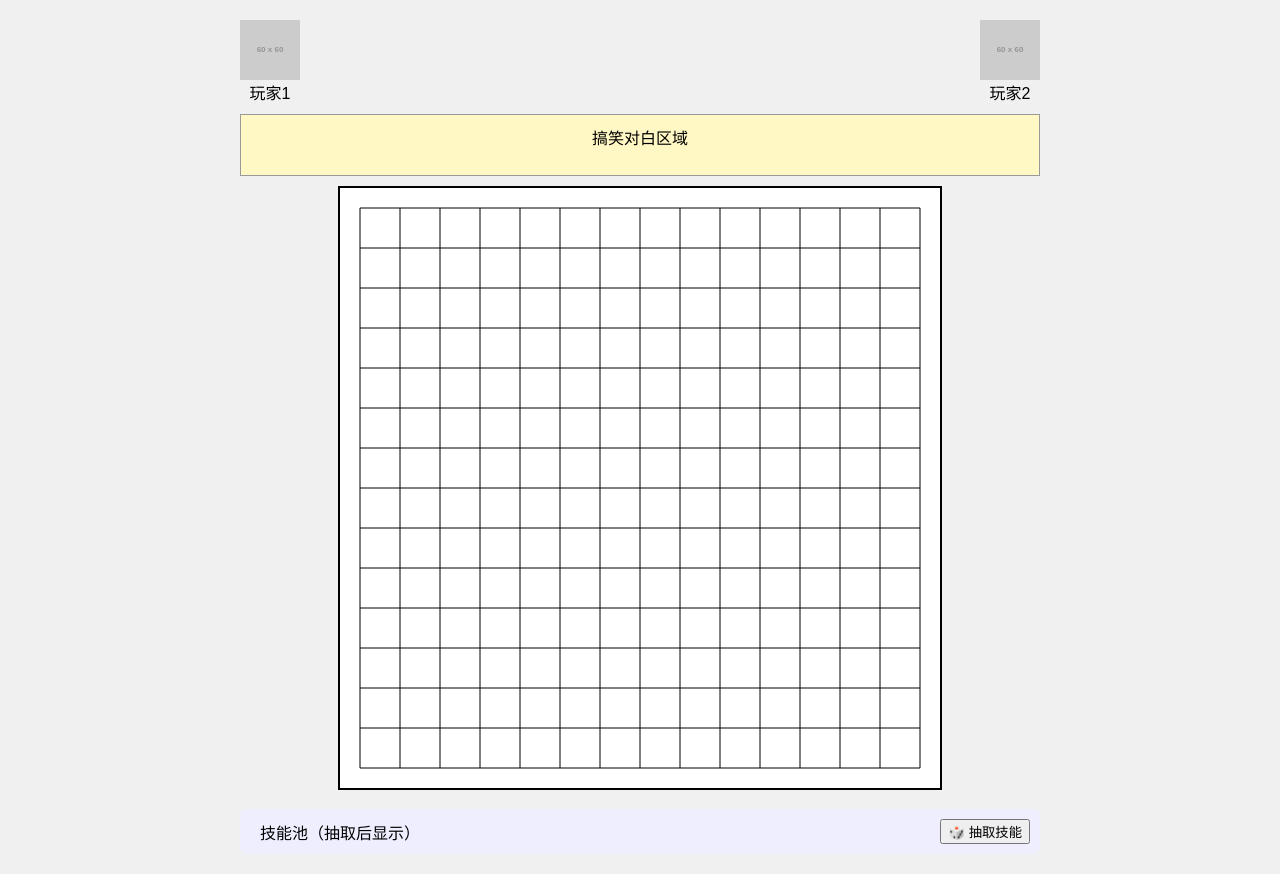
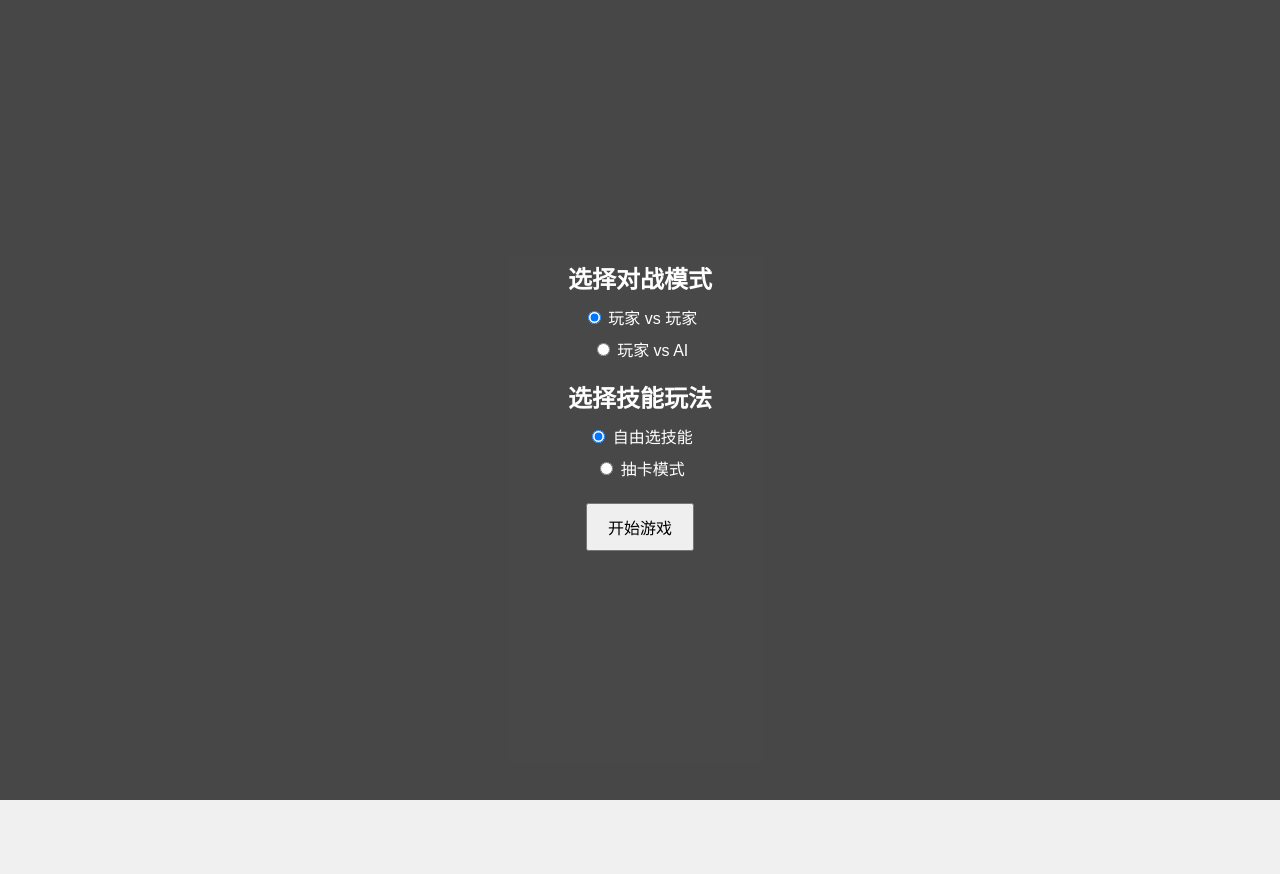
Before and after one commit to flyinyanzi/fiveinarow, a plain HTML site: page index.html in a window 1280 px wide. After the commit the page ends 800 px from the top, so only its background shows below. Drawn offline with Linux system fonts and the light colour scheme; placeholder pictures from the web are drawn by us.

Commit message:
Update index.html
增加选择玩法功能；飞沙走石demo

```diff
--- a/index.html
+++ b/index.html
@@ -4,36 +4,85 @@
   <meta charset="UTF-8">
   <title>技能五子棋</title>
   <link rel="stylesheet" href="style.css">
+  <style>
+    .start-menu {
+      position: fixed;
+      top: 0; left: 0;
+      width: 100%; height: 100%;
+      background-color: rgba(0, 0, 0, 0.7);
+      color: #fff;
+      display: flex;
+      flex-direction: column;
+      align-items: center;
+      justify-content: center;
+      z-index: 999;
+    }
+    .start-menu h2 { margin: 10px 0; }
+    .start-menu label { display: block; margin-bottom: 8px; }
+    .start-menu button {
+      margin-top: 15px;
+      padding: 10px 20px;
+      font-size: 16px;
+      cursor: pointer;
+    }
+    .dialog-box {
+      margin: 10px auto;
+      padding: 10px;
+      border: 1px solid #aaa;
+      background: #fffae3;
+      width: 80%;
+      text-align: center;
+      font-weight: bold;
+    }
+  </style>
 </head>
 <body>
-  <div class="game-container">
+  <div id="start-menu" class="start-menu">
+    <h2>选择对战模式</h2>
+    <label><input type="radio" name="play-mode" value="pvp" checked> 玩家 vs 玩家</label>
+    <label><input type="radio" name="play-mode" value="pve"> 玩家 vs AI</label>
 
-    <!-- 玩家信息 -->
-    <div class="player-info">
-      <div class="player" id="player1">
-        <img src="https://via.placeholder.com/60" alt="玩家1头像">
-        <div class="player-name">玩家1</div>
-      </div>
-      <div class="player" id="player2">
-        <img src="https://via.placeholder.com/60" alt="玩家2头像">
-        <div class="player-name">玩家2</div>
-      </div>
-    </div>
+    <h2>选择技能玩法</h2>
+    <label><input type="radio" name="skill-mode" value="free" checked> 自由选技能</label>
+    <label><input type="radio" name="skill-mode" value="random"> 抽卡模式</label>
 
-    <!-- 搞笑对白 -->
-    <div class="dialog-box" id="dialog-box">搞笑对白区域</div>
-
-    <!-- 棋盘 -->
-    <canvas id="board" width="600" height="600"></canvas>
-
-    <!-- 技能区 -->
-    <div class="skills-container">
-      <div id="skill-pool">技能池（抽取后显示）</div>
-      <button id="draw-skill">🎲 抽取技能</button>
-    </div>
-
+    <button onclick="startGame()">开始游戏</button>
   </div>
 
-  <script src="main.js"></script>
+  <div class="game-container" style="display:none">
+    <canvas id="board" width="600" height="600"></canvas>
+    <div class="dialog-box" id="dialog-box"></div>
+    <div id="skill-area"></div>
+  </div>
+
+  <script>
+    let playMode = "pvp";
+    let skillMode = "free";
+
+    function startGame() {
+      playMode = document.querySelector('input[name="play-mode"]:checked').value;
+      skillMode = document.querySelector('input[name="skill-mode"]:checked').value;
+      document.getElementById('start-menu').style.display = 'none';
+      document.querySelector('.game-container').style.display = 'block';
+      initBoard();
+      initSkillUI();
+    }
+
+    // DEMO: 飞沙走石技能
+    function executeSkill_feishazoushi(opponentLastMove) {
+      if (!opponentLastMove) return;
+      const { x, y } = opponentLastMove;
+      const cellSize = 600 / 15;
+      const canvas = document.getElementById('board');
+      const ctx = canvas.getContext('2d');
+      ctx.clearRect(x * cellSize + 1, y * cellSize + 1, cellSize - 2, cellSize - 2);
+      board[y][x] = 0;
+      showDialog("飞沙走石！对方的棋子飞出去了！");
+    }
+
+    function showDialog(text) {
+      document.getElementById('dialog-box').innerText = text;
+    }
+  </script>
 </body>
 </html>
```
